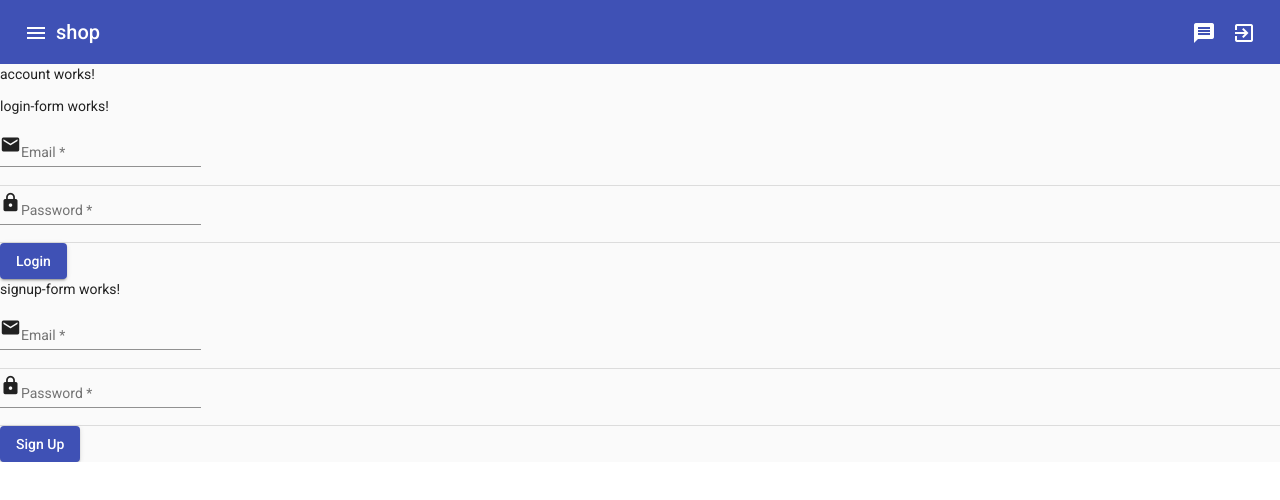
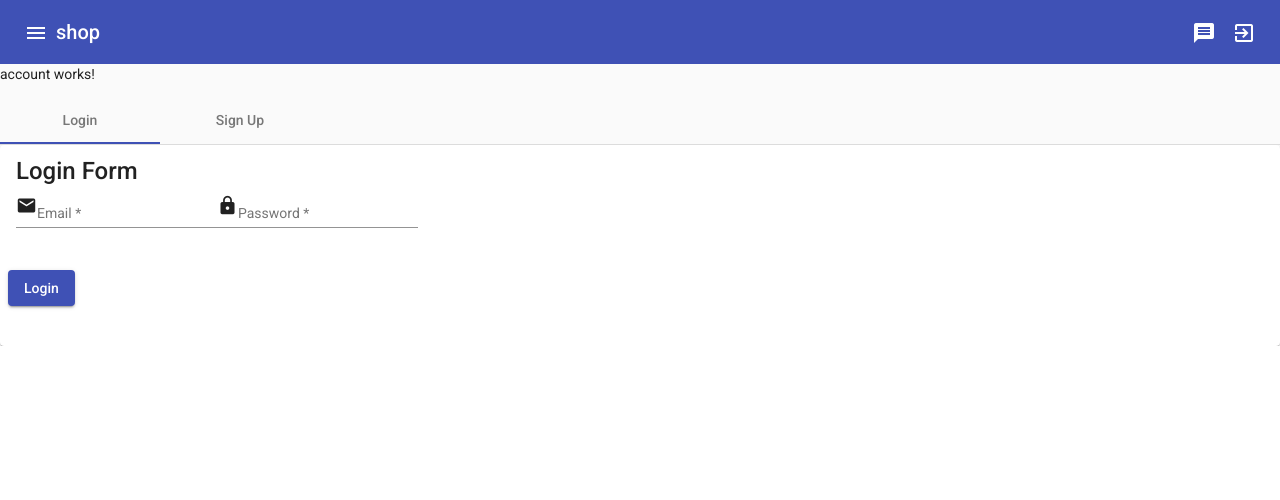
Before and after one commit to MOONYAN/shop, an Angular app: page /account in a window 1280 px wide. Shown: the top 500 px of the page. Built offline with nearby package versions, Linux system fonts and the light colour scheme.

Commit message:
introduce mat-tab

```diff
--- a/src/app/account/account.component.html
+++ b/src/app/account/account.component.html
@@ -1,5 +1,13 @@
 <p>account works!</p>
 
-<app-login-form ($loginModel)="login($event)"></app-login-form>
+<mat-tab-group>
 
-<app-signup-form ($signupModel)="signup($event)"></app-signup-form>
+  <mat-tab label="Login">
+    <app-login-form ($loginModel)="login($event)"></app-login-form>
+  </mat-tab>
+
+  <mat-tab label="Sign Up">
+    <app-signup-form ($signupModel)="signup($event)"></app-signup-form>
+  </mat-tab>
+
+</mat-tab-group>
--- a/src/app/account/login-form/login-form.component.html
+++ b/src/app/account/login-form/login-form.component.html
@@ -1,17 +1,25 @@
-<p>login-form works!</p>
+<mat-card>
+
+  <mat-card-title>
+    Login Form
+  </mat-card-title>
 
   <form [formGroup]="loginForm" (ngSubmit)="onSubmit(loginForm.value)">
+    <mat-card-content>
       <mat-form-field>
         <mat-icon matPrefix>email</mat-icon>
         <input matInput type="email" placeholder="Email" formControlName="email" required>
       </mat-form-field>
-  <mat-divider></mat-divider>
 
       <mat-form-field>
         <mat-icon matPrefix>lock</mat-icon>
         <input matInput type="password" placeholder="Password" formControlName="password" required>
       </mat-form-field>
+    </mat-card-content>
 
-  <mat-divider></mat-divider>
+    <mat-card-actions align='start'>
       <button type="submit" mat-raised-button color='primary'>Login</button>
+    </mat-card-actions>
   </form>
+
+</mat-card>
--- a/src/app/account/signup-form/signup-form.component.html
+++ b/src/app/account/signup-form/signup-form.component.html
@@ -1,17 +1,25 @@
-<p>signup-form works!</p>
+<mat-card>
+
+  <mat-card-title>
+    Sign Up Form
+  </mat-card-title>
 
   <form [formGroup]="signupForm" (ngSubmit)="onSubmit(signupForm.value)">
+    <mat-card-content>
       <mat-form-field>
         <mat-icon matPrefix>email</mat-icon>
         <input matInput type="email" placeholder="Email" formControlName="email" required>
       </mat-form-field>
-  <mat-divider></mat-divider>
 
       <mat-form-field>
         <mat-icon matPrefix>lock</mat-icon>
         <input matInput type="password" placeholder="Password" formControlName="password" required>
       </mat-form-field>
+    </mat-card-content>
 
-  <mat-divider></mat-divider>
+    <mat-card-actions align='start'>
       <button type="submit" mat-raised-button color='primary'>Sign Up</button>
+    </mat-card-actions>
   </form>
+
+</mat-card>
--- a/src/app/shared/shared.module.ts
+++ b/src/app/shared/shared.module.ts
@@ -13,6 +13,7 @@ import { MatFormFieldModule } from '@angular/material/form-field';
 import { MatInputModule } from '@angular/material/input';
 import { MatRadioModule } from '@angular/material/radio';
 import { MatSelectModule } from '@angular/material/select';
+import { MatTabsModule } from '@angular/material/tabs';
 
 
 @NgModule({
@@ -33,7 +34,8 @@ import { MatSelectModule } from '@angular/material/select';
     MatInputModule,
     MatDialogModule,
     MatRadioModule,
-    MatSelectModule
+    MatSelectModule,
+    MatTabsModule
   ]
 })
 export class SharedModule { }
```
Lines whose indentation alone changed are shown as unchanged.
